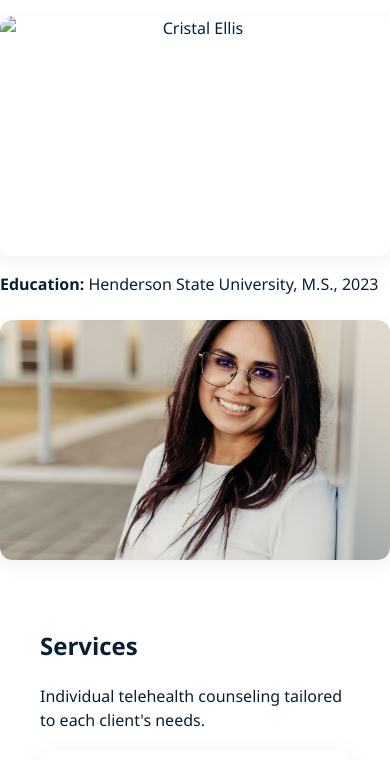
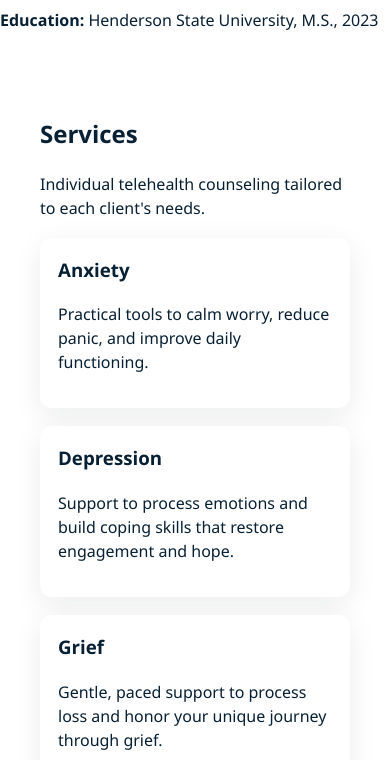
Before and after one commit to cristalellis/emh-counseling, a plain HTML site: page index.html in a window 390 px wide. Shown: the part 2446-3206 px from the top of the page. Drawn offline with Linux system fonts and the light colour scheme.

Commit message:
Update index.html

```diff
--- a/index.html
+++ b/index.html
@@ -228,18 +228,6 @@
 }
 
 
-/* Make it stack neatly on mobile */
-@media (max-width: 880px) {
-  .about-grid {
-    grid-template-columns: 1fr;
-  }
-
-  .profile-placeholder {
-    max-width: 400px;
-    margin: 24px auto 0;
-  }
-}
-
 
 /* Mobile adjustments */
 @media (max-width: 880px) {
@@ -360,33 +348,11 @@
 </section>
 
 
-    <div class="profile-placeholder">
-      <img src="your-photo.jpg" alt="Cristal Ellis">
-      <div class="profile-info">
-        <h3>Cristal T. Ellis, LAC</h3>
-        <p>Virtual Across Arkansas</p>
-      </div>
-    </div>
-  </div>
-</section>
-
 
           <p><strong>Education:</strong> Henderson State University, M.S., 2023</p>
         </div>
 
-        <div class="reveal" id="photoBlock">
-          <!-- Replace the placeholder image file with your photo at assets/cristal-photo.jpg -->
-          <div class="profile-placeholder" aria-hidden="false">
-            <!-- If you add a photo, name it `assets/cristal-photo.jpg`. Until then, this area is a styled placeholder. -->
-            <img src="assets/cristal-photo.jpg" alt="Cristal T. Ellis — Licensed Associate Counselor" onerror="this.style.display='none';">
-            <div style="padding:20px;text-align:center;color:var(--dark);">
-              <div style="font-weight:700">Cristal T. Ellis, LAC</div>
-              <div style="color:var(--muted);font-size:0.95rem">Licensed Associate Counselor — Virtual across Arkansas</div>
-            </div>
-          </div>
-        </div>
-      </div>
-    </section>
+
 
     <!-- Services -->
     <section id="services" aria-labelledby="servicesTitle">
```
